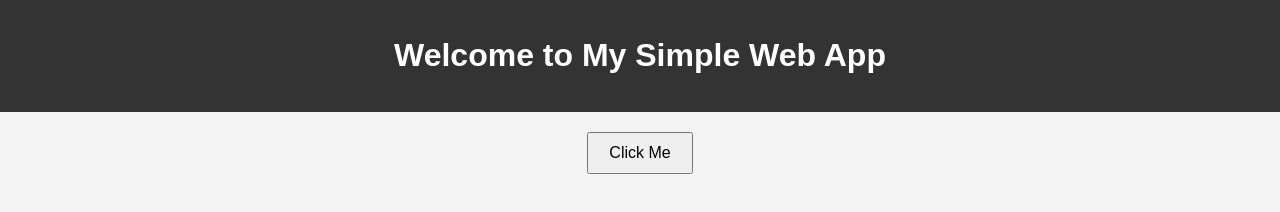
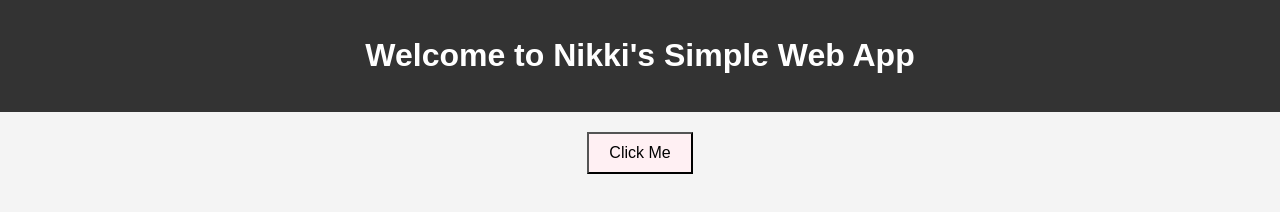
Before and after one commit to NikkiShaker/lab3, a website: page index.html in a window 1280 px wide. Drawn offline with Linux system fonts and the light colour scheme.

Commit message:
Update index.html

```diff
--- a/index.html
+++ b/index.html
@@ -10,11 +10,14 @@
 
 <body>
     <header>
-        <h1>Welcome to My Simple Web App</h1>
+        <!-- Changed header from "Welcome to My Simple Web App" to "Welcome to Nikki's Simple Web App"-->
+        <h1>Welcome to Nikki's Simple Web App</h1>
     </header>
 
     <main>
-        <button onclick="displayMessage()">Click Me</button>
+
+        <!-- Changed the background color of the button from white to pink -->
+        <button onclick="displayMessage()" style = "background-color:#fff0f3;">Click Me</button>
         <div id="content"></div>
     </main>
 
```
